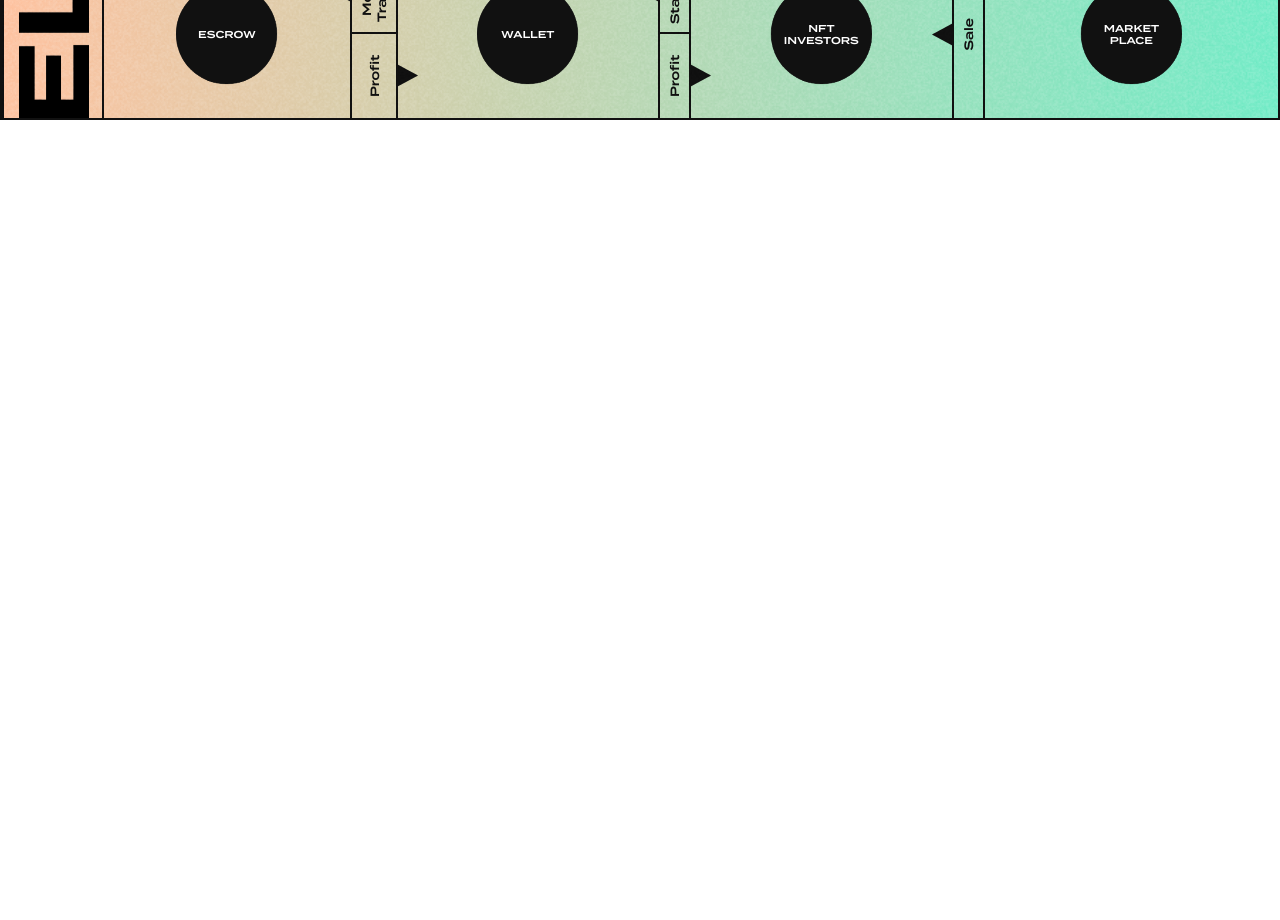
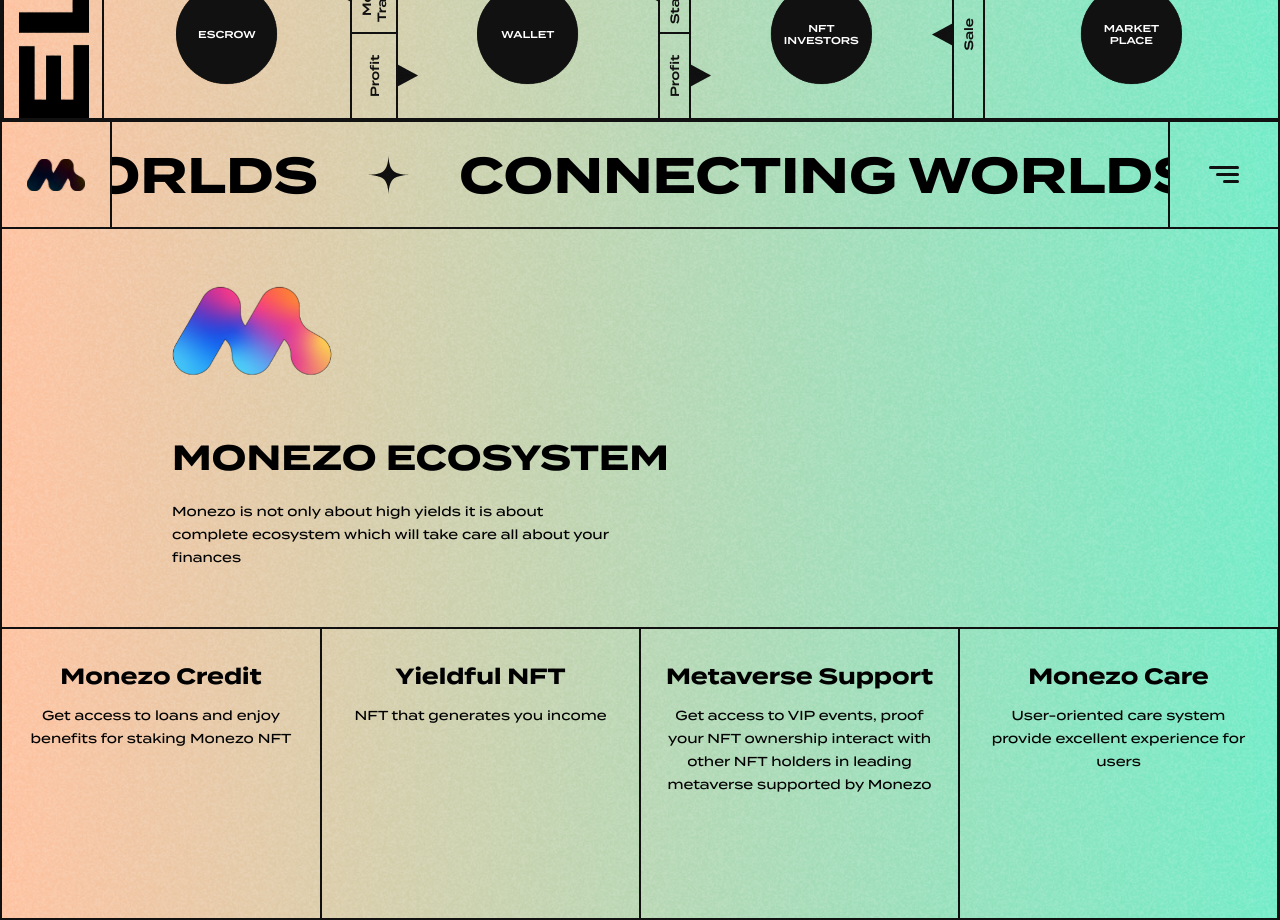
Before and after one commit to demiavaliani/monezo-home-page-v2, a Vue app: page / in a window 1280 px wide. Shown: the part 3080-4000 px from the top of the page. Before the commit the page ends 3200 px from the top, so only its background shows below. Built offline with nearby package versions, Linux system fonts and the light colour scheme.

Commit message:
feat(FifthSection)

```diff
--- a/src/App.vue
+++ b/src/App.vue
@@ -4,6 +4,7 @@
 		<SecondSection></SecondSection>
 		<ThirdSection></ThirdSection>
 		<FourthSection></FourthSection>
+		<FifthSection></FifthSection>
 	</div>
 </template>
 
@@ -13,6 +14,7 @@
 	import SecondSection from './views/SecondSection.vue';
 	import ThirdSection from './views/ThirdSection.vue';
 	import FourthSection from './views/FourthSection.vue';
+	import FifthSection from './views/FifthSection.vue';
 
 	export default defineComponent({
 		components: {
@@ -20,6 +22,7 @@
 			SecondSection,
 			ThirdSection,
 			FourthSection,
+			FifthSection,
 		},
 	});
 </script>
--- a/src/styles/_overrides.scss
+++ b/src/styles/_overrides.scss
@@ -26,3 +26,13 @@ a {
 img {
 	pointer-events: none;
 }
+
+.pixelated-background {
+	position: absolute;
+	width: 100%;
+	height: 100%;
+	pointer-events: none;
+	background: url('@/assets/images/pixelated-background.svg');
+	mix-blend-mode: overlay;
+	opacity: 1;
+}
--- /dev/null
+++ b/src/views/FifthSection.vue
@@ -0,0 +1,305 @@
+<template>
+	<div class="fifth-section">
+		<NavBar :first-page="false" :last-page="false">
+			<div class="navbar-running-text-wrapper" ref="navbarRunningTextWrapper">
+				<RunningTextStraight
+					:group-id="'fifth-section-navbar-running-text-group'"
+					:parent-element-width="navbarRunningTextWrapperWidth"
+					:group-width="navbarTextGroupWidth"
+					:initial-position="5"
+					:gap="5"
+					:animation-speed="30"
+					:direction="'right-to-left'"
+					:font-size="5"
+				>
+					<div
+						id="fifth-section-navbar-running-text-group"
+						class="navbar-running-text-group"
+						ref="navbarTextGroup"
+					>
+						<p class="running-text">CONNECTING WORLDS</p>
+						<img src="../assets/images/featuring-collection-text-divider-icon.svg" />
+					</div>
+
+					<div id="fifth-section-navbar-running-text-group" class="navbar-running-text-group">
+						<p class="running-text">CONNECTING WORLDS</p>
+						<img src="../assets/images/featuring-collection-text-divider-icon.svg" />
+					</div>
+
+					<div id="fifth-section-navbar-running-text-group" class="navbar-running-text-group">
+						<p class="running-text">CONNECTING WORLDS</p>
+						<img src="../assets/images/featuring-collection-text-divider-icon.svg" />
+					</div>
+
+					<div id="fifth-section-navbar-running-text-group" class="navbar-running-text-group">
+						<p class="running-text">CONNECTING WORLDS</p>
+						<img src="../assets/images/featuring-collection-text-divider-icon.svg" />
+					</div>
+				</RunningTextStraight>
+			</div>
+		</NavBar>
+
+		<div class="fifth-section__sides">
+			<div class="top">
+				<img class="top__monezo-logo" src="../assets/images/monezo-logo-colorful.png" />
+
+				<p class="top__title">MONEZO ECOSYSTEM</p>
+
+				<div class="top__description">
+					<p>
+						Monezo is not only about high yields it is about complete ecosystem which will take care
+						all about your finances
+					</p>
+				</div>
+			</div>
+
+			<div class="bottom">
+				<div class="bottom__square" v-for="item in data">
+					<p class="bottom__title">{{ item.title }}</p>
+
+					<p class="bottom__description">{{ item.description }}</p>
+				</div>
+			</div>
+		</div>
+
+		<div class="pixelated-background"></div>
+	</div>
+</template>
+
+<script lang="ts">
+	import { defineComponent, ref, computed } from 'vue';
+	import NavBar from '@/components/NavBar.vue';
+	import RunningTextStraight from '@/components/RunningTextStraight.vue';
+	import { useResizeObserver } from '@vueuse/core';
+
+	export default defineComponent({
+		components: { NavBar, RunningTextStraight },
+		setup() {
+			const navbarRunningTextWrapper = ref<HTMLDivElement | null>(null);
+			const navbarTextGroup = ref<HTMLDivElement | null>(null);
+			const navbarTextGroupWidth = ref(0);
+
+			const navbarRunningTextWrapperWidth = computed(() =>
+				navbarRunningTextWrapper.value ? navbarRunningTextWrapper.value.offsetWidth : 0
+			);
+
+			useResizeObserver(navbarTextGroup, (entries) => {
+				navbarTextGroupWidth.value = entries[0].contentRect.width;
+			});
+
+			const data = [
+				{
+					title: 'Monezo Credit',
+					description: 'Get access to loans and enjoy benefits for staking Monezo NFT ',
+				},
+				{ title: 'Yieldful NFT', description: 'NFT that generates you income ' },
+				{
+					title: 'Metaverse Support',
+					description:
+						'Get access to VIP events, proof your NFT ownership interact with other NFT holders in leading metaverse supported by Monezo ',
+				},
+				{
+					title: 'Monezo Care',
+					description: 'User-oriented care system provide excellent experience for users',
+				},
+				{
+					title: 'Monezo Incubator',
+					description:
+						'Promising startups and large enterprises get access to fund-raise by pitching business plan or current business model. Investors can choose projects selected by Monezo by purchasing NFT and share revenue from business activities ',
+				},
+				{
+					title: 'Monezo Academy',
+					description:
+						'Community-oriented program aimed to teach users about crypto and how finance works ',
+				},
+				{
+					title: 'All-in-One App',
+					description: 'Assists you in every step interacting with Monezo ecosystem ',
+				},
+				{
+					title: 'Monezo Charity',
+					description: 'Transformative Crypto-Giving to support People in Need ',
+				},
+			];
+
+			return {
+				navbarRunningTextWrapper,
+				navbarRunningTextWrapperWidth,
+				navbarTextGroup,
+				navbarTextGroupWidth,
+				data,
+			};
+		},
+	});
+</script>
+
+<style lang="scss">
+	.fifth-section {
+		position: relative;
+		display: flex;
+		flex-direction: column;
+		overflow: hidden;
+		height: 100vh;
+		border: 2px solid $monezo-night-black;
+		background: linear-gradient(90deg, #ffcaac 0%, #84eece 100%);
+
+		&__sides {
+			display: flex;
+			flex-direction: column;
+			height: 100%;
+
+			.top {
+				display: flex;
+				flex-direction: column;
+				justify-content: center;
+				flex-grow: 1;
+				padding: 10rem 17rem;
+
+				@media only screen and (max-width: 1512px) and (max-height: 834px) {
+					padding: 5rem 17rem;
+				}
+
+				&__monezo-logo {
+					width: 16rem;
+					z-index: 1;
+				}
+
+				&__title {
+					margin: 6rem 0 2rem;
+					font-size: 6rem;
+					font-weight: bold;
+					line-height: 8rem;
+
+					@media only screen and (max-width: 1920px) and (max-height: 1200px) {
+						font-size: 5rem;
+						line-height: 6rem;
+					}
+
+					@media only screen and (max-width: 1680px) and (max-height: 1050px) {
+						font-size: 4rem;
+						line-height: 5rem;
+					}
+
+					@media only screen and (max-width: 1600px) and (max-height: 900px) {
+						font-size: 3.5rem;
+						line-height: 4.5rem;
+					}
+				}
+
+				&__description {
+					max-width: 62rem;
+					font-size: 1.8rem;
+					font-weight: 500;
+					line-height: 2.9rem;
+
+					@media only screen and (max-width: 1680px) and (max-height: 1050px) {
+						max-width: 50rem;
+						font-size: 1.5rem;
+						line-height: 2.5rem;
+					}
+
+					@media only screen and (max-width: 1600px) and (max-height: 900px) {
+						max-width: 45rem;
+						font-size: 1.3rem;
+						line-height: 2.3rem;
+					}
+				}
+			}
+
+			.bottom {
+				display: grid;
+				grid-auto-flow: column;
+				grid-auto-columns: calc(100% / 4);
+				max-height: 45%;
+				overflow-x: auto;
+				border: solid $monezo-night-black;
+				border-width: 2px 0 0;
+
+				&__square {
+					min-width: calc(100% / 4);
+					padding: 7rem 6rem 5rem;
+					text-align: center;
+					border: solid $monezo-night-black;
+					border-width: 0 1px;
+
+					&:first-child {
+						border-left: 0;
+					}
+
+					&:last-child {
+						border-right: 0;
+					}
+
+					@media only screen and (max-width: 1600px) and (max-height: 900px) {
+						padding: 3rem 5rem;
+					}
+
+					@media only screen and (max-width: 1440px) and (max-height: 900px) {
+						padding: 3rem 5rem;
+					}
+
+					@media only screen and (max-width: 1366px) and (max-height: 768px) {
+						padding: 3rem 2rem;
+					}
+
+					@media only screen and (max-width: 1280px) and (max-height: 800px) {
+						padding: 3rem 2rem;
+					}
+				}
+
+				&__title {
+					font-size: 3rem;
+					line-height: 5rem;
+					font-weight: bold;
+
+					@media only screen and (max-width: 1920px) and (max-height: 1200px) {
+						margin-bottom: 1rem;
+						font-size: 2.4rem;
+						line-height: 3.8rem;
+					}
+
+					@media only screen and (max-width: 1600px) and (max-height: 900px) {
+						font-size: 2.2rem;
+						line-height: 3.5rem;
+					}
+				}
+
+				&__description {
+					font-size: 1.8rem;
+					line-height: 2.9rem;
+					font-weight: 500;
+
+					@media only screen and (max-width: 1680px) and (max-height: 1050px) {
+						font-size: 1.5rem;
+						line-height: 2.5rem;
+					}
+
+					@media only screen and (max-width: 1600px) and (max-height: 900px) {
+						font-size: 1.3rem;
+						line-height: 2.3rem;
+					}
+				}
+			}
+		}
+
+		.navbar-running-text-wrapper {
+			width: 100%;
+			overflow: hidden;
+
+			.navbar-running-text-group {
+				position: absolute;
+				display: flex;
+				gap: 5rem;
+				white-space: nowrap;
+
+				.running-text {
+					font-weight: bold;
+				}
+
+				img {
+					width: 4.134rem;
+				}
+			}
+		}
+	}
+</style>
```
Also changed, not shown: src/assets/images/monezo-logo-colorful.png (added).
